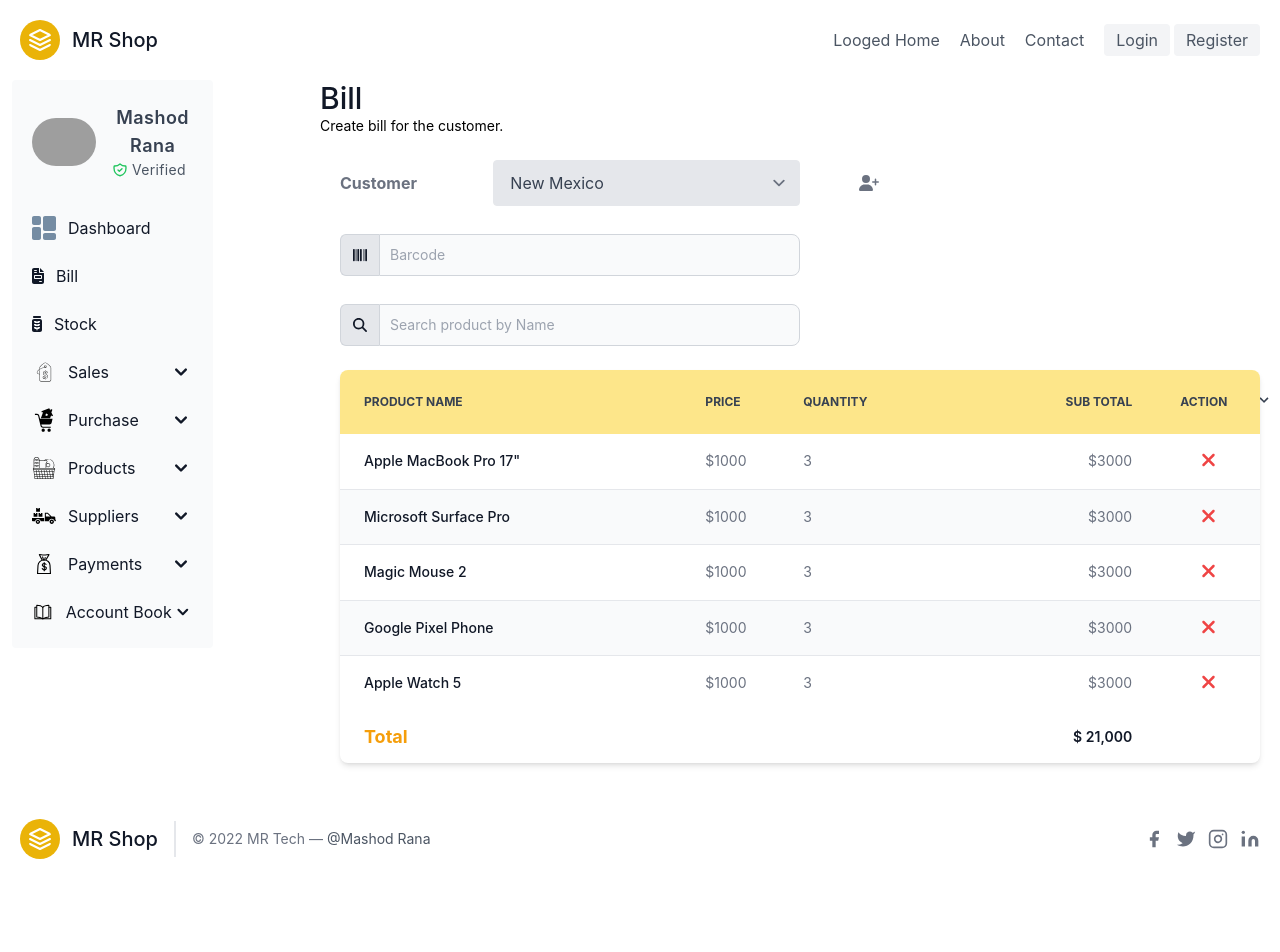
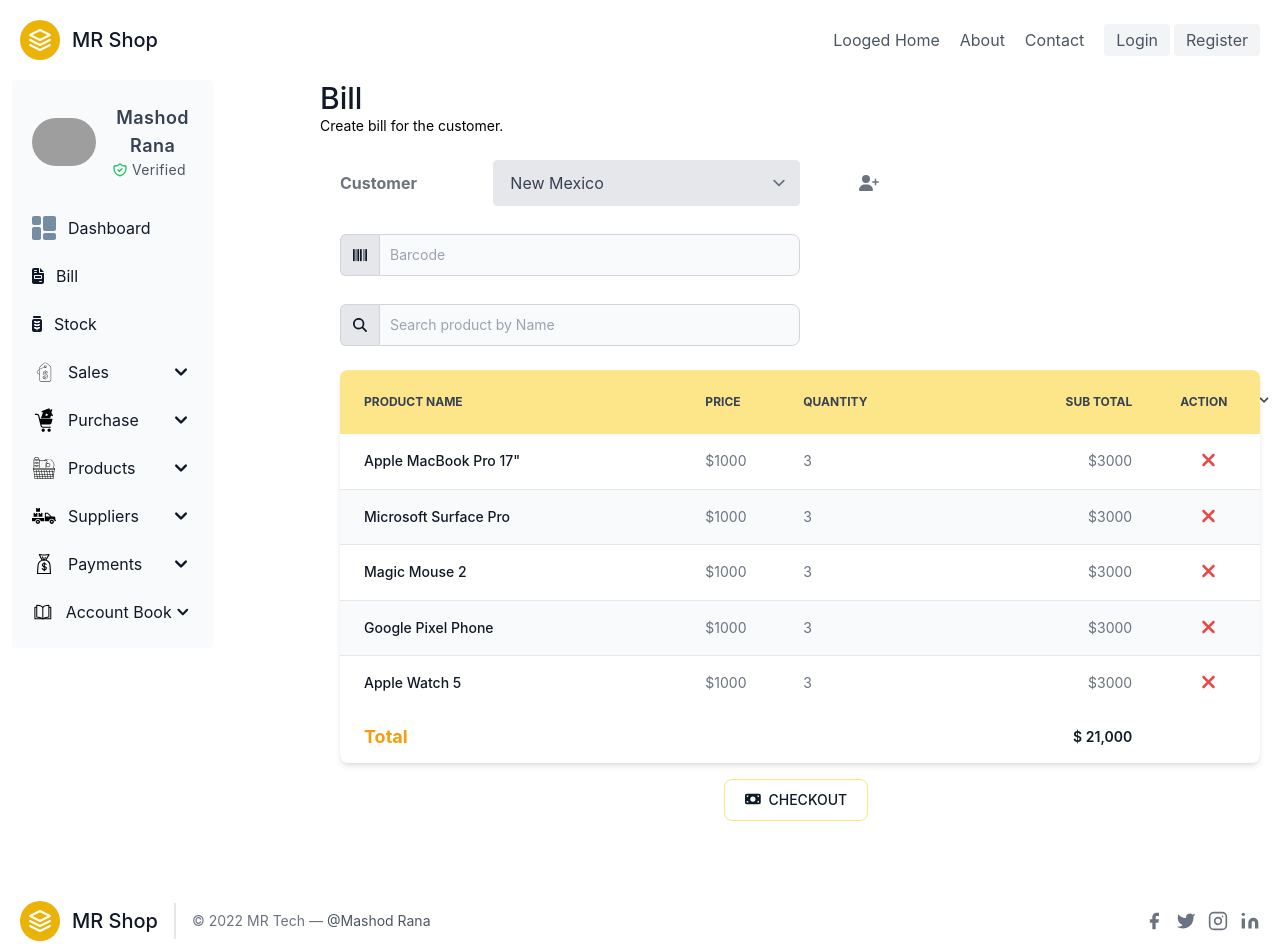
Before and after one commit to samueltefera/potential-inventory, a React (Create React App) app in the folder client/: page /dashboard/bill in a window 1280 px wide. Shown: the top 952 px of the page. Before the commit the page ends 891 px from the top, so only its background shows below. Built offline with nearby package versions, Linux system fonts and the light colour scheme; grey boxes are pictures that could not be loaded.

Commit message:
checkout button added

```diff
--- a/client/src/Components/Bill/Bill.jsx
+++ b/client/src/Components/Bill/Bill.jsx
@@ -1,4 +1,4 @@
-import { faBarcode, faSearch, faSquareMinus, faUserPlus, faXmark } from "@fortawesome/free-solid-svg-icons";
+import { faBarcode, faMoneyBill, faSearch, faSquareMinus, faUserPlus, faXmark } from "@fortawesome/free-solid-svg-icons";
 import { FontAwesomeIcon } from "@fortawesome/react-fontawesome";
 import { Link } from "react-router-dom";
 
@@ -184,6 +184,16 @@
                     </table>
                 </div>
 
+                <div className="py-4 flex justify-center items-center">
+                    <button
+                        type="button"
+                        class="py-2.5 px-5 mr-2 mb-2 text-sm font-medium text-gray-900 focus:outline-none bg-white rounded-lg border border-amber-200 hover:bg-amber-200 focus:z-10 focus:ring-4 focus:ring-gray-200 dark:focus:ring-gray-700 dark:bg-gray-800 dark:text-gray-400 dark:border-gray-600 dark:hover:text-white dark:hover:bg-gray-700"
+                    >
+                        <span className="mr-2"><FontAwesomeIcon icon={faMoneyBill} /></span>
+                        CHECKOUT
+                    </button>
+                </div>
+
             </div>
         </>
     );
```
